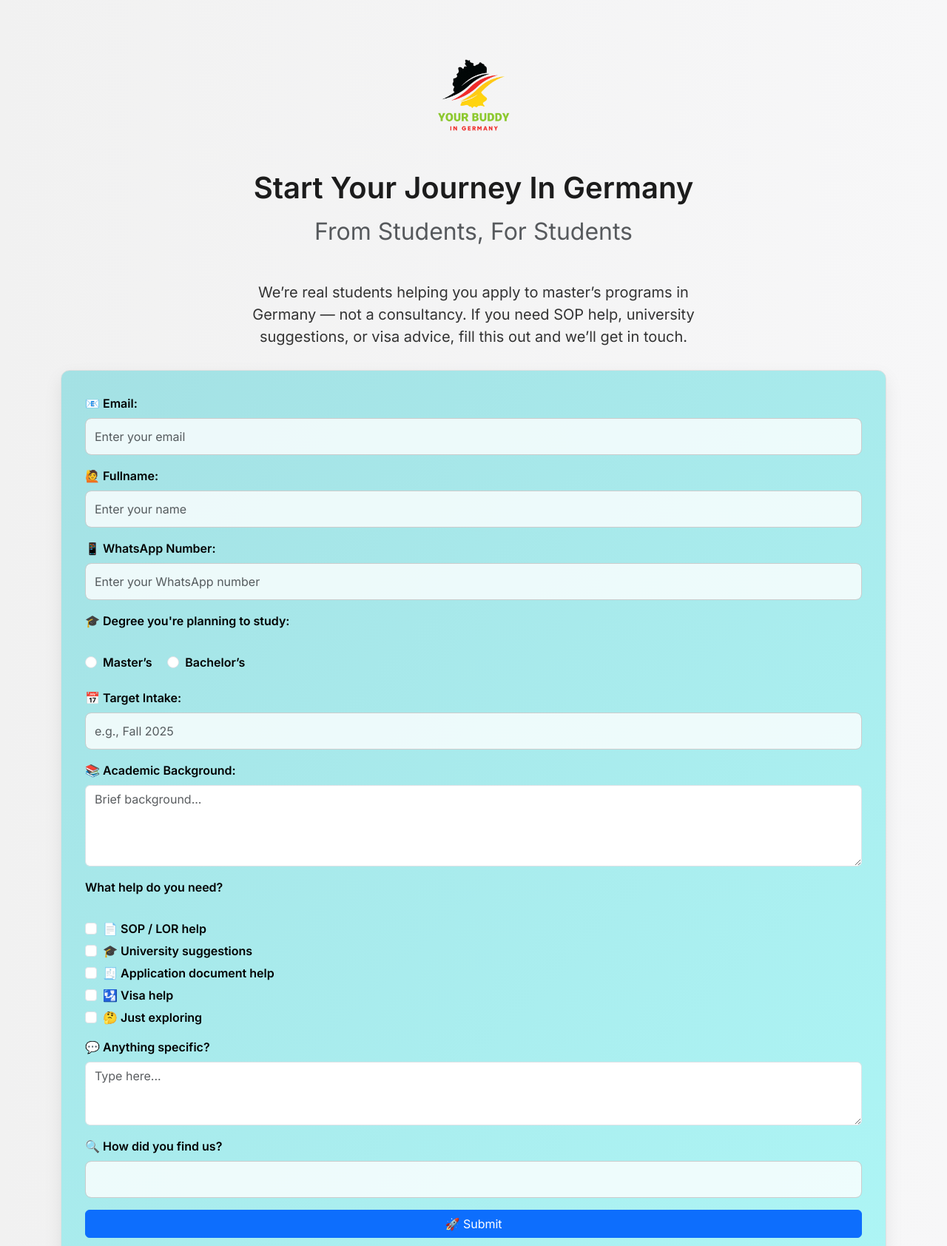
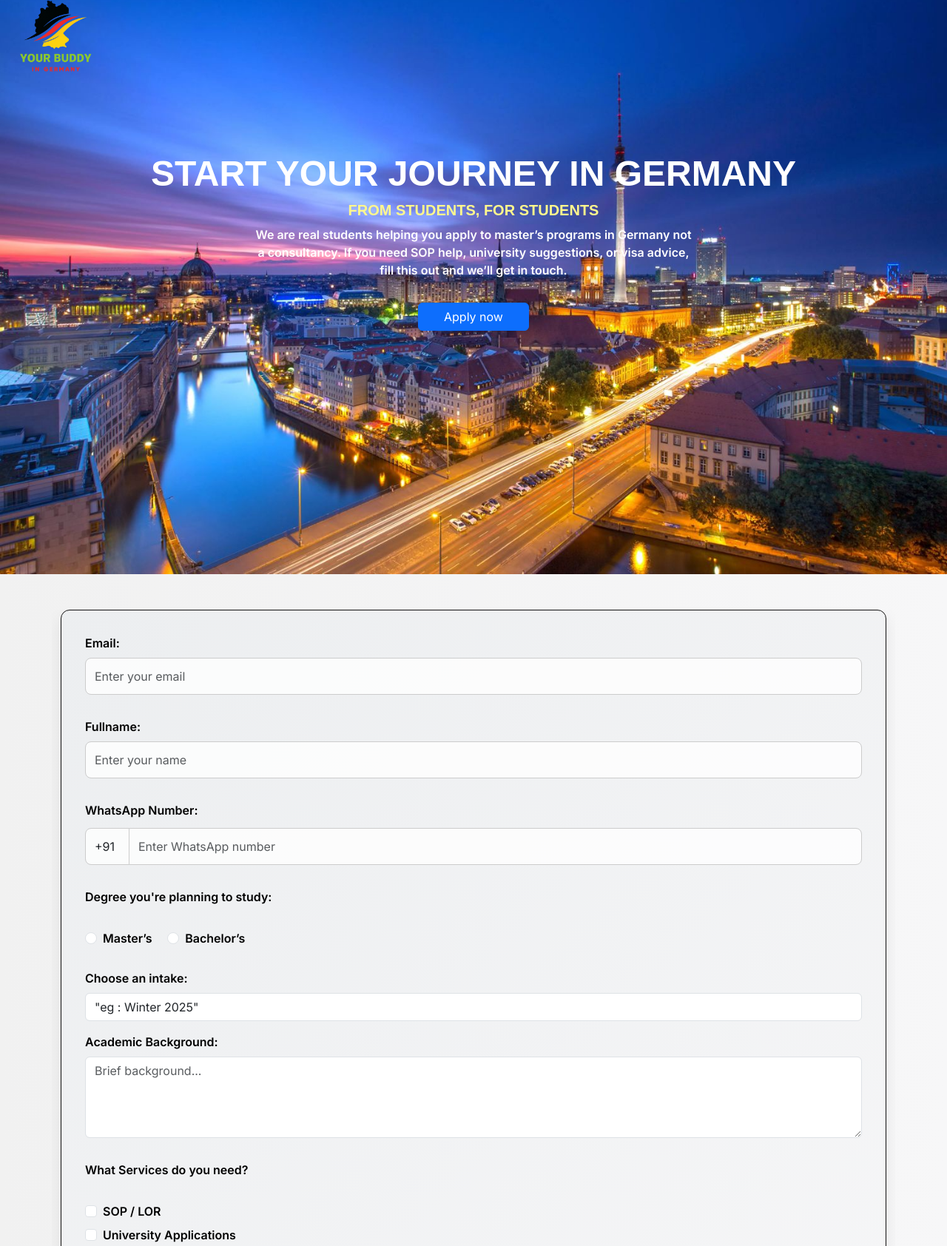
Before and after one commit to Kasim0616/yourbuddyingermany, a plain HTML site: page index.html in a window 1280 px wide. Shown: the part 24-1708 px from the top of the page at 74% size. Drawn offline with nearby package versions, Linux system fonts and the light colour scheme.

Commit message:
newer update

```diff
--- a/index.html
+++ b/index.html
@@ -1,9 +1,10 @@
 <!DOCTYPE html>
 <html lang="en">
+
 <head>
   <meta charset="UTF-8" />
-  <meta name="viewport" content="width=device-width, initial-scale=1.0"/>
-  <title>yourbuddyingermany</title>
+  <meta name="viewport" content="width=device-width, initial-scale=1.0" />
+  <title>yourbuddyingermany.com</title>
 
   <!-- Bootstrap 5 -->
   <link href="https://cdn.jsdelivr.net/npm/bootstrap@5.3.0/dist/css/bootstrap.min.css" rel="stylesheet" />
@@ -14,40 +15,78 @@
   <!-- Your Custom Styles -->
   <link rel="stylesheet" href="style.css" />
 </head>
+
 <body>
 
-  <div class="container my-5 text-center">
-    <img src="logo.png" alt="Your Buddy In Germany Logo" class="mb-4" style="max-width: 150px; height: auto;" />
-    <h1 class="mb-3 fw-bold">Start Your Journey In Germany</h1>
-    <h2 class="text-muted mb-4">From Students, For Students</h2>
+  <div class="landing-container">
+
+    <div class="img-container">
+      <img src="logo.png" alt="Your Buddy In Germany Logo" style="max-width: 150px; height: auto;" />
+    </div>
+
+    <div class="text-container">
+      <div>
+        <h1 class="header-tagline">Start Your Journey In Germany</h1>
+        <h2 class="subtitle">From Students, For Students</h2>
+      </div>
+ <p class="description">
+        We are real students helping you apply to master’s programs in Germany not a consultancy. If you need SOP help,
+        university suggestions, or visa advice, fill this out and we’ll get in touch.
+      </p>
+      <button class="btn btn-primary">
+        <a href="#form-wrapper" style="color: white;text-decoration: none;">Apply now</a>
+      </button>
+    </div>
+
+
+
   </div>
 
   <div class="container my-5">
-    <p class="text-center fs-5 mx-auto" style="max-width: 600px;">
-      We’re real students helping you apply to master’s programs in Germany — not a consultancy. If you need SOP help, university suggestions, or visa advice, fill this out and we’ll get in touch.
-    </p>
 
-    <form action="https://formsubmit.co/yourbuddyingermany@gmail.com" method="POST">
-  <input type="hidden" name="_captcha" value="false">
-  <input type="hidden" name="_template" value="table">
+
+    <form id="form-wrapper" action="https://formsubmit.co/yourbuddyingermany@gmail.com" method="POST">
+      <input type="hidden" name="_captcha" value="false">
+      <input type="hidden" name="_template" value="table">
 
       <div class="mb-3">
-        <label for="email" class="form-label">📧 Email:</label>
+        <label for="email" class="form-label">Email:</label>
         <input type="email" class="form-control" id="email" name="email" placeholder="Enter your email" required />
       </div>
 
       <div class="mb-3">
-        <label for="fullname" class="form-label">🙋 Fullname:</label>
+        <label for="fullname" class="form-label">Fullname:</label>
         <input type="text" class="form-control" id="fullname" name="name" placeholder="Enter your name" required />
       </div>
 
       <div class="mb-3">
-        <label for="whatsapp" class="form-label">📱 WhatsApp Number:</label>
-        <input type="tel" class="form-control" id="whatsapp" name="whatsapp" placeholder="Enter your WhatsApp number" required />
-      </div>
+  <label for="whatsapp" class="form-label">WhatsApp Number:</label>
+  <div class="input-group">
+
+    <input
+      type="tel"
+      class="form-control"
+      id="countryCode"
+      name="countryCode"
+      placeholder="+91"
+      style="max-width: 60px;"
+      value="+91"
+      required
+    />
+    <input
+      type="tel"
+      class="form-control"
+      id="whatsapp"
+      name="whatsapp"
+      placeholder="Enter WhatsApp number"
+      required
+    />
+  </div>
+</div>
+
 
       <div class="mb-3">
-        <label class="form-label">🎓 Degree you're planning to study:</label><br />
+        <label class="form-label">Degree you're planning to study:</label><br />
         <div class="form-check form-check-inline">
           <input class="form-check-input" type="radio" name="degree" id="masters" value="Master’s" required />
           <label class="form-check-label" for="masters">Master’s</label>
@@ -59,56 +98,68 @@
       </div>
 
       <div class="mb-3">
-        <label for="intake" class="form-label">📅 Target Intake:</label>
-        <input type="text" class="form-control" id="intake" name="intake" placeholder="e.g., Fall 2025" required />
+  <label for="intake" class="form-label">Choose an intake:</label>
+  <select class="form-control" id="intake" name="intake" required>
+    <option value="" disabled selected>"eg : Winter 2025"</option>
+    <option value="Winter 2025">Winter 2025</option>
+    <option value="Summer 2025">Summer 2025</option>
+    <option value="Winter 2026">Winter 2026</option>
+    <option value="Summer 2026">Summer 2026</option>
+  </select>
+</div>
+
+
+      <div class="mb-3">
+        <label for="background" class="form-label">Academic Background:</label>
+        <textarea class="form-control" id="background" name="background" rows="4"
+          placeholder="Brief background..."></textarea>
       </div>
 
       <div class="mb-3">
-        <label for="background" class="form-label">📚 Academic Background:</label>
-        <textarea class="form-control" id="background" name="background" rows="4" placeholder="Brief background..."></textarea>
-      </div>
-
-      <div class="mb-3">
-        <label class="form-label">What help do you need?</label><br />
+        <label class="form-label">What Services do you need?</label><br />
         <div class="form-check">
-          <input class="form-check-input" type="checkbox" id="helpSOP" name="help" value="SOP / LOR help" />
-          <label class="form-check-label" for="helpSOP">📄 SOP / LOR help</label>
+          <input class="form-check-input" type="checkbox" id="helpSOP" name="help" value="SOP / LOR " />
+          <label class="form-check-label" for="helpSOP">SOP / LOR </label>
         </div>
         <div class="form-check">
-          <input class="form-check-input" type="checkbox" id="helpUni" name="help" value="University suggestions" />
-          <label class="form-check-label" for="helpUni">🎓 University suggestions</label>
+          <input class="form-check-input" type="checkbox" id="helpUni" name="help" value="University Applications" />
+          <label class="form-check-label" for="helpUni">University Applications</label>
         </div>
         <div class="form-check">
-          <input class="form-check-input" type="checkbox" id="helpDocs" name="help" value="Document guidance" />
-          <label class="form-check-label" for="helpDocs">🧾 Application document help</label>
+          <input class="form-check-input" type="checkbox" id="helpDocs" name="help" value="Blocked Account/Insurances" />
+          <label class="form-check-label" for="helpDocs">Blocked Account/Insurances</label>
         </div>
         <div class="form-check">
           <input class="form-check-input" type="checkbox" id="helpVisa" name="help" value="Visa process help" />
-          <label class="form-check-label" for="helpVisa">🛂 Visa help</label>
+          <label class="form-check-label" for="helpVisa">Visa help</label>
         </div>
         <div class="form-check">
-          <input class="form-check-input" type="checkbox" id="helpExplore" name="help" value="Exploring process" />
-          <label class="form-check-label" for="helpExplore">🤔 Just exploring</label>
+          <input class="form-check-input" type="checkbox" id="helpExplore" name="help" value="APS Process" />
+          <label class="form-check-label" for="helpExplore">APS Process</label>
         </div>
       </div>
 
       <div class="mb-3">
-        <label for="specificHelp" class="form-label">💬 Anything specific?</label>
-        <textarea class="form-control" id="specificHelp" name="specificHelp" rows="3" placeholder="Type here..."></textarea>
+        <label for="specificHelp" class="form-label">Mention Anything If specific?</label>
+        <textarea class="form-control" id="specificHelp" name="specificHelp" rows="3"
+          placeholder="Type here..."></textarea>
       </div>
 
       <div class="mb-3">
-        <label for="source" class="form-label">🔍 How did you find us?</label>
+        <label for="source" class="form-label">How did you find us?</label>
         <input type="text" class="form-control" id="source" name="source" required />
       </div>
 
-      <button type="submit" class="btn btn-primary w-100">🚀 Submit</button>
+      <button type="submit" class="btn btn-primary w-100"> Submit</button>
     </form>
   </div>
 
   <footer class="text-center mt-5 text-muted">
-    <p>&copy; 2025 Your Buddy In Germany. All rights reserved.</p>
-    <p>Follow us on <a href="https://www.instagram.com/yourbuddyingermany" target="_blank">Instagram</a></p>
+    <p>&copy; 2025 Your Buddy In Germany. All rights reserved.
+  <br>
+  For any queries, please reach us:
+  <a href="mailto:yourbuddyingermany@gmail.com">yourbuddyingermany@gmail.com</a>
+ Visit us on <a href="https://www.instagram.com/yourbuddyingermany" target="_blank">Instagram</a></p>
   </footer>
 
   <script>
@@ -117,10 +168,11 @@
       this.innerHTML = `
         <div class="text-center p-5">
           <h2 class="text-success">✅ Submitted!</h2>
-          <p class="fs-5">Thanks! We'll reach out soon on WhatsApp 📱</p>
+          <p class="fs-5">Thanks! We'll reach out soon on WhatsApp </p>
         </div>
       `;
     });
   </script>
 </body>
+
 </html>
--- a/style.css
+++ b/style.css
@@ -9,16 +9,28 @@
   padding: 0;
 }
 
+/* Hides scrollbar but keeps scrolling */
+* {
+  overflow: auto;
+  scrollbar-width: none; /* Firefox */
+  -ms-overflow-style: none;  /* Internet Explorer 10+ */
+}
+
+*::-webkit-scrollbar {
+  display: none; /* Chrome, Safari, Opera */
+}
+
 body {
   font-family: 'Inter', sans-serif;
-  background: linear-gradient(135deg, #90ecdbfb 0%, #bdece8f8 100%);
+  background: linear-gradient(135deg, #e9ebecfb 100%, #dce0e4fb 100%);
   background-attachment: fixed;
   background-size: cover;
-  padding: 2rem;
+  /* padding: 2rem; */
   color: #333;
 }
 
-h1, h2 {
+h1,
+h2 {
   text-align: center;
   color: #1c1c1c;
 }
@@ -33,8 +45,8 @@ p {
 }
 
 form {
-  background: linear-gradient(135deg, #a4e1e4, #adf5f5);
-  border: 1px solid #e0e0e0;
+  background: linear-gradient(135deg, #eceef0, #f7f7f8);
+  border: 1px solid #131212;
   border-radius: 12px;
   box-shadow: 0 10px 25px rgba(0, 0, 0, 0.08);
   padding: 2rem;
@@ -82,7 +94,7 @@ input[type="checkbox"] {
 }
 
 button {
-  background-color: #3498db;
+  background-color: #0ca346;
   color: white;
   border: none;
   padding: 12px 25px;
@@ -94,19 +106,83 @@ button {
 }
 
 button:hover {
-  background-color: #2980b9;
+  background-color: #0d0d0e;
 }
 
 footer {
   margin-top: 3rem;
   text-align: center;
   color: #fff;
+  font-weight: bold;
 }
 
 footer a {
   color: #130101;
+  font-weight: bolder;
+  text-decoration: solid;
+}
+
+.img-container {
+  display: flex;
+  justify-content: left;
+}
+
+.landing-container {
+  display: flex;
+  flex-direction: column;
+  text-align: center;
+  background-image: url('./bg.jpg');
+  background-size: cover;
+  background-repeat: no-repeat;
+  background-position: center;
+  min-height: 100vh;
+  min-width: 100vw;
+}
+
+
+
+
+
+.text-container {
+  display: flex;
+  flex-direction: column;
+  align-items: center;
+  justify-content: center;
+  height: 100%;
+  gap: 0.1rem;
+  margin-top: 5rem;
+  color: rgb(255, 255, 255);
+  font-weight: bolder;
+  text-decoration: solid;
+}
+
+
+
+.header-tagline {
+  font-size: 3rem;
+    color: rgb(255, 255, 255);
   font-weight: bold;
-  text-decoration: underline;
+  font-family:  sans-serif;
+  text-transform: uppercase;
+  text-decoration: solid;
+}
+
+.subtitle {
+  font-size: 1.25rem;
+  font-family: Arial;
+  text-transform: uppercase;
+  color: rgb(255, 247, 141);
+  font-weight: bold;
+  text-decoration: solid;
+}
+
+.description {
+  font-size: 1rem;
+
+}
+
+.text-container .btn {
+  width: 150px;
 }
 
 /* Mobile-friendly */
@@ -114,8 +190,4 @@ footer a {
   form {
     padding: 1.5rem;
   }
-
-  body {
-    padding: 1rem;
-  }
 }
```
Also changed, not shown: bg.jpg (added).
